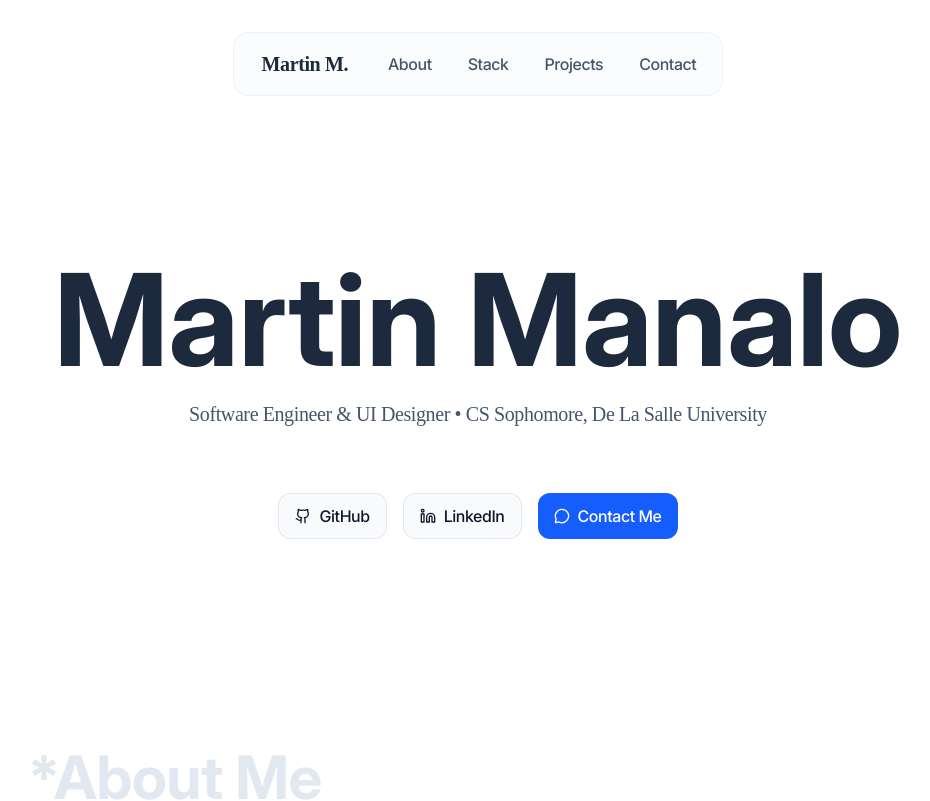
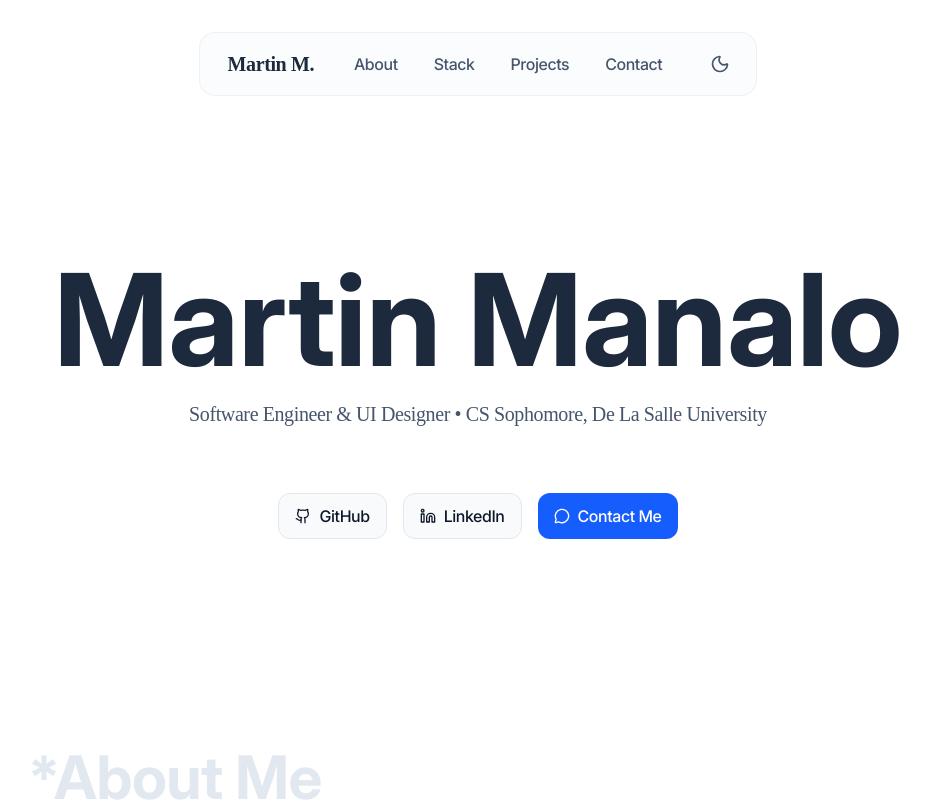
Before and after one commit to martinmnlx/portfolio, a React (Vite) app: page / in a window 1280 px wide. Shown: the top 801 px of the page, without its empty margins (162-1092 px from the left). Built offline with nearby package versions, Linux system fonts and the light colour scheme; a web font is replaced by a local one.

Commit message:
added light/dark mode to nav bar

```diff
--- a/src/App.jsx
+++ b/src/App.jsx
@@ -1,11 +1,22 @@
+import { useState, useEffect } from 'react';
+
 import './App.css';
 
 import MainPage from './pages/MainPage';
 
 function App() {
+  const [dark, setDark] = useState(() => {
+    return localStorage.getItem('theme') === 'dark'
+  });
+
+  useEffect(() => {
+    document.documentElement.classList.toggle('dark', dark);
+    localStorage.setItem('theme', dark ? 'dark' : 'light');
+  }, [dark]);
+
   return (
     <>
-      <MainPage />
+      <MainPage dark={dark} setDark={setDark} />
     </>
   )
 }
--- a/src/components/Footer.jsx
+++ b/src/components/Footer.jsx
@@ -1,6 +1,5 @@
 import { Github, Linkedin, Facebook, ArrowUp } from 'lucide-react';
 import { motion } from 'framer-motion';
-import resumePdf from '../assets/CV_MANALO_CARLMARTIN.pdf';
 
 export default function Footer() {
   const currentYear = new Date().getFullYear();
@@ -57,7 +56,7 @@ export default function Footer() {
           <div className="w-px h-4 bg-slate-200 mx-1" />
 
           <a
-            href={resumePdf}
+            href='../../public/RESUME.pdf'
             download
             className="px-3 py-1.5 bg-slate-900 text-white font-body text-xs font-semibold rounded-lg hover:bg-slate-700 transition-colors duration-200"
           >
--- a/src/components/NavBar.jsx
+++ b/src/components/NavBar.jsx
@@ -1,8 +1,8 @@
 import { useState } from 'react';
-import { Menu, Minimize2 } from 'lucide-react';
+import { Menu, Minimize2, Sun, Moon } from 'lucide-react';
 import { motion, AnimatePresence } from 'framer-motion';
 
-function NavBar() {
+function NavBar({ dark, setDark }) {
   const [isOpen, setIsOpen] = useState(false);
 
   const navItems = [
@@ -14,18 +14,16 @@ function NavBar() {
 
   return (
     <nav className="sticky top-4 md:top-8 z-50 flex justify-center w-full px-4">
-
-      {/* 2. The Relative Container: This is the anchor point for the overlap */}
       <div className="relative flex flex-col items-center w-full max-w-fit md:min-w-[400px]">
 
         {/* Main Bar */}
         <div className="
           flex items-center justify-between
           h-12 md:h-16 w-full gap-4 px-5 md:pr-2.5
-          border border-slate-200/50 rounded-2xl
-          bg-slate-50/50 backdrop-blur-md z-50
+          border border-slate-200/50 dark:border-slate-700/50 rounded-2xl
+          bg-slate-50/50 dark:bg-slate-900/50 backdrop-blur-md z-50
         ">
-          <a href="#" className="font-mono text-slate-800 md:px-2 font-bold text-lg md:text-xl whitespace-nowrap">
+          <a href="#" className="font-mono text-slate-800 dark:text-white md:px-2 font-bold text-lg md:text-xl whitespace-nowrap">
             Martin M.
           </a>
 
@@ -37,22 +35,33 @@ function NavBar() {
                 href={item.href}
                 whileHover={{ y: -2 }}
                 transition={{ duration: 0.2 }}
-                className='font-body font-medium text-slate-600 px-4 py-2 rounded-lg text-base hover:text-slate-800 hover:underline hover:underline-offset-4'
+                className='font-body font-medium text-slate-600 dark:text-slate-300 px-4 py-2 rounded-lg text-base hover:text-slate-800 dark:hover:text-white hover:underline hover:underline-offset-4'
               >
                 {item.label}
               </motion.a>
             ))}
           </div>
 
-          <button
-            onClick={() => setIsOpen(!isOpen)}
-            className="md:hidden text-gray-600 hover:text-gray-900"
-          >
-            {isOpen ? <Minimize2 size={16} /> : <Menu size={16} />}
-          </button>
+          <div className="flex items-center gap-2">
+            {/* Dark mode toggle */}
+            <button
+              onClick={() => setDark(prev => !prev)}
+              className="px-4 text-slate-600 hover:text-slate-800 dark:text-slate-400 dark:hover:text-white transition-colors cursor-pointer"
+              aria-label="Toggle dark mode"
+            >
+              {dark ? <Sun size={20} /> : <Moon size={20} />}
+            </button>
+
+            <button
+              onClick={() => setIsOpen(!isOpen)}
+              className="md:hidden text-gray-600 dark:text-slate-400 hover:text-gray-900 dark:hover:text-white"
+            >
+              {isOpen ? <Minimize2 size={20} /> : <Menu size={20} />}
+            </button>
+          </div>
         </div>
 
-        {/* 3. The Overlapping Menu: 'absolute' makes it float over content */}
+        {/* Mobile Menu */}
         <AnimatePresence>
           {isOpen && (
             <motion.div
@@ -62,8 +71,8 @@ function NavBar() {
               className="
                 absolute top-[calc(100%+0.5rem)] left-0 right-0
                 flex flex-col gap-1 p-2
-                border border-gray-200/50 rounded-2xl
-                bg-white/50 backdrop-blur-md z-40
+                border border-gray-200/50 dark:border-slate-700/50 rounded-2xl
+                bg-white/50 dark:bg-slate-900/50 backdrop-blur-md z-40
                 md:hidden
               "
             >
@@ -73,10 +82,10 @@ function NavBar() {
                   href={item.href}
                   onClick={() => setIsOpen(false)}
                   className="
-                    font-body font-medium text-gray-600
+                    font-body font-medium text-gray-600 dark:text-slate-300
                     px-4 py-2 rounded-xl text-center
                     transition-all duration-200
-                    hover:bg-white hover:text-gray-800
+                    hover:bg-white dark:hover:bg-slate-800 hover:text-gray-800 dark:hover:text-white
                   "
                 >
                   {item.label}
--- a/src/index.css
+++ b/src/index.css
@@ -1,4 +1,6 @@
 @import "tailwindcss";
+
+@custom-variant dark (&:where(.dark, .dark *));
 
 @font-face {
   font-family: 'Google Sans';
--- a/src/pages/MainPage.jsx
+++ b/src/pages/MainPage.jsx
@@ -7,11 +7,11 @@ import ProjectsSection from "../components/main/ProjectsSection";
 import ContactSection from "../components/main/ContactSection";
 import Footer from "../components/Footer";
 
-function MainPage() {
+function MainPage({ dark, setDark }) {
   return (
     <>
       <div className='flex flex-col items-center px-4'>
-        <NavBar />
+        <NavBar dark={dark} setDark={setDark} />
 
         <HeroSection id="hero"/>
         <AboutSection id="about"/>
```
Also changed, not shown: 1 other file (tests, documents, lock files or other folders).
